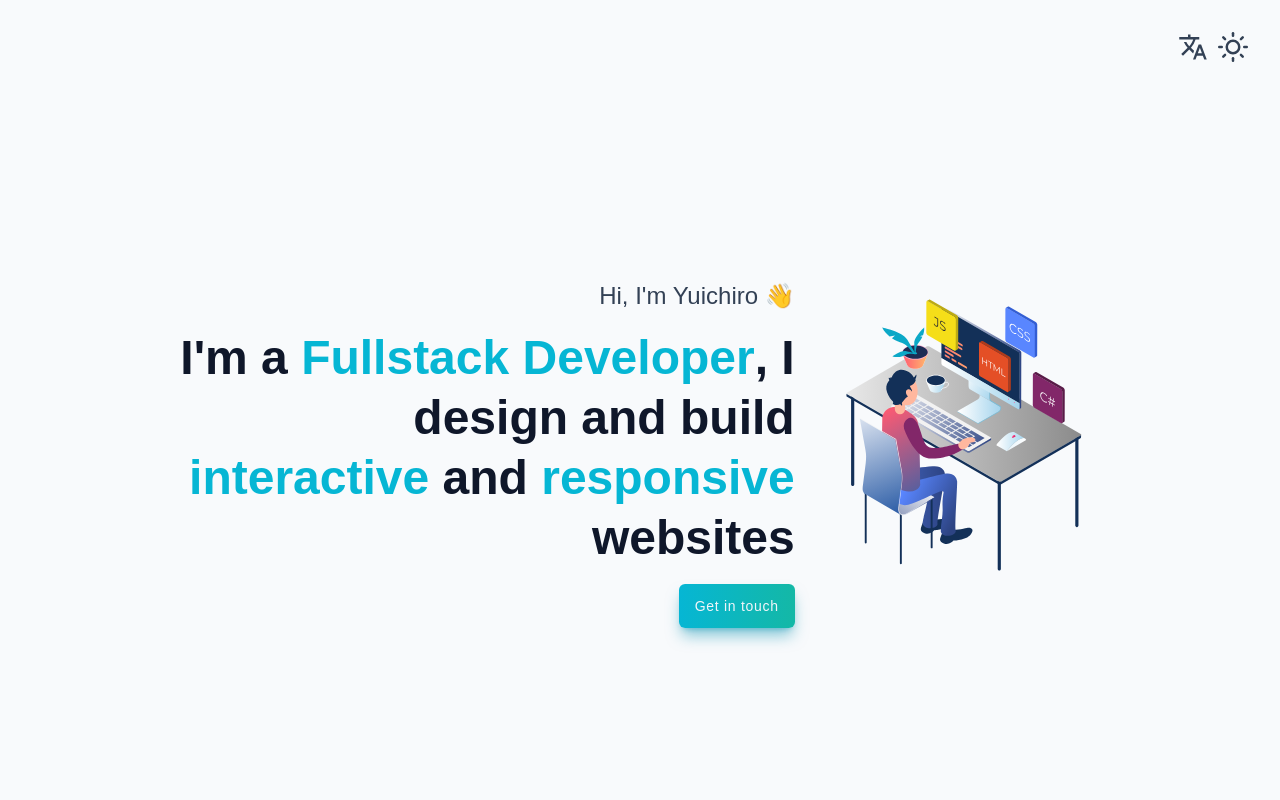
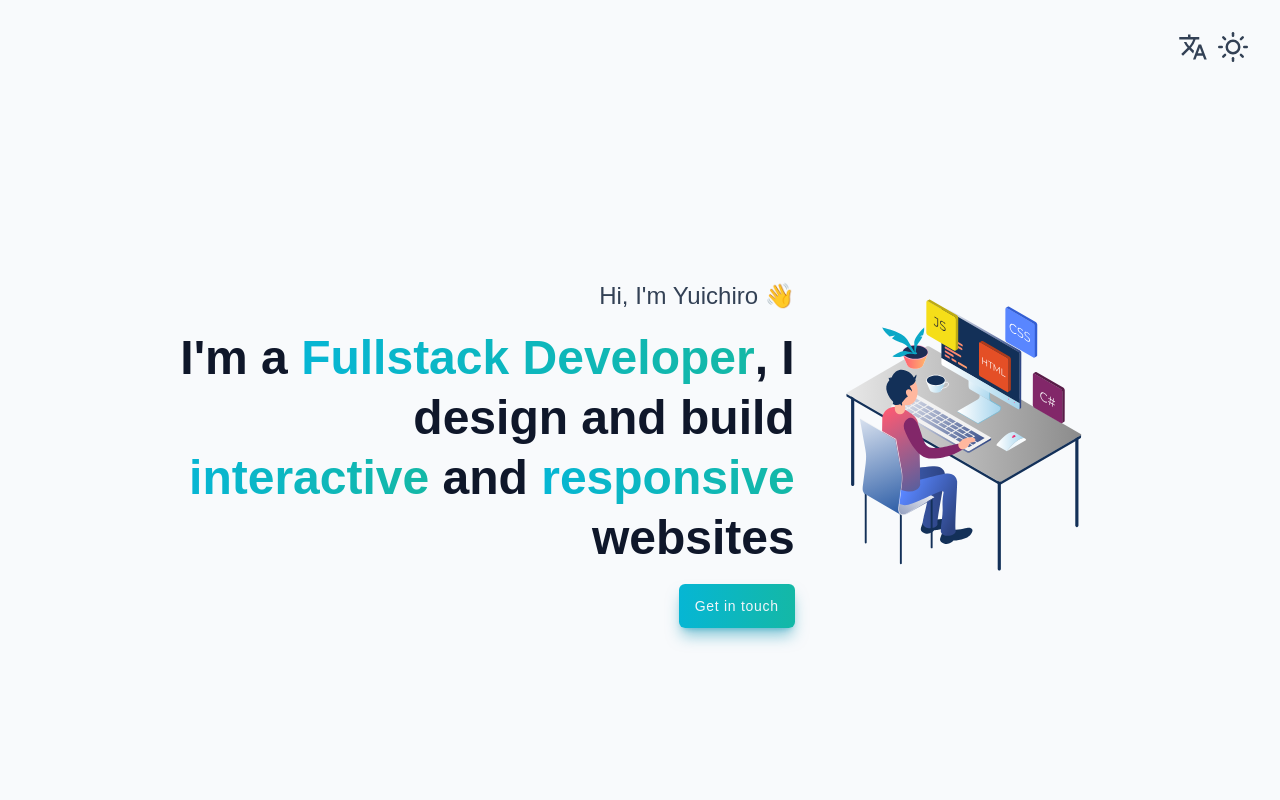
Before and after one commit to yt1872/nextjs-portfolio, a Next.js app: page / in a window 1280 px wide. Shown: the top 800 px of the page. Built offline with nearby package versions, Linux system fonts and the light colour scheme.

Commit message:
change hero style and language logic

```diff
--- a/components/Contact.js
+++ b/components/Contact.js
@@ -19,9 +19,9 @@ function Contact() {
   } = useForm();
 
   useEffect(() => {
+    const isErrorsEmpty = Object.keys(errors).length === 0;
     setRenderCount(renderCount + 1);
-    if (renderCount > 1) {
-      console.log("gvhgv");
+    if (renderCount > 1 && !isErrorsEmpty) {
       contactForm.current.click();
     }
   }, [t]);
--- a/components/Hero.js
+++ b/components/Hero.js
@@ -28,7 +28,7 @@ function Hero() {
           data-aos="fade-up"
           data-aos-delay="400"
           data-aos-duration="600"
-          className="lg:text-right text-3xl sm:text-4xl md:text-5xl font-bold text-slate-900 dark:text-slate-200 mb-4"
+          className="lg:text-right text-4xl sm:text-4xl md:text-5xl font-bold text-slate-900 dark:text-slate-200 mb-4"
         />
         <div
           data-aos="fade-up"
--- a/styles/globals.css
+++ b/styles/globals.css
@@ -26,7 +26,7 @@
   }
 
   strong {
-    @apply font-semibold text-cyan-500 dark:text-cyan-400 not-italic bg-transparent;
+    @apply font-semibold bg-gradient-to-r from-cyan-500 to-teal-500 text-transparent bg-clip-text not-italic bg-transparent;
   }
 
   .primary-btn {
```
